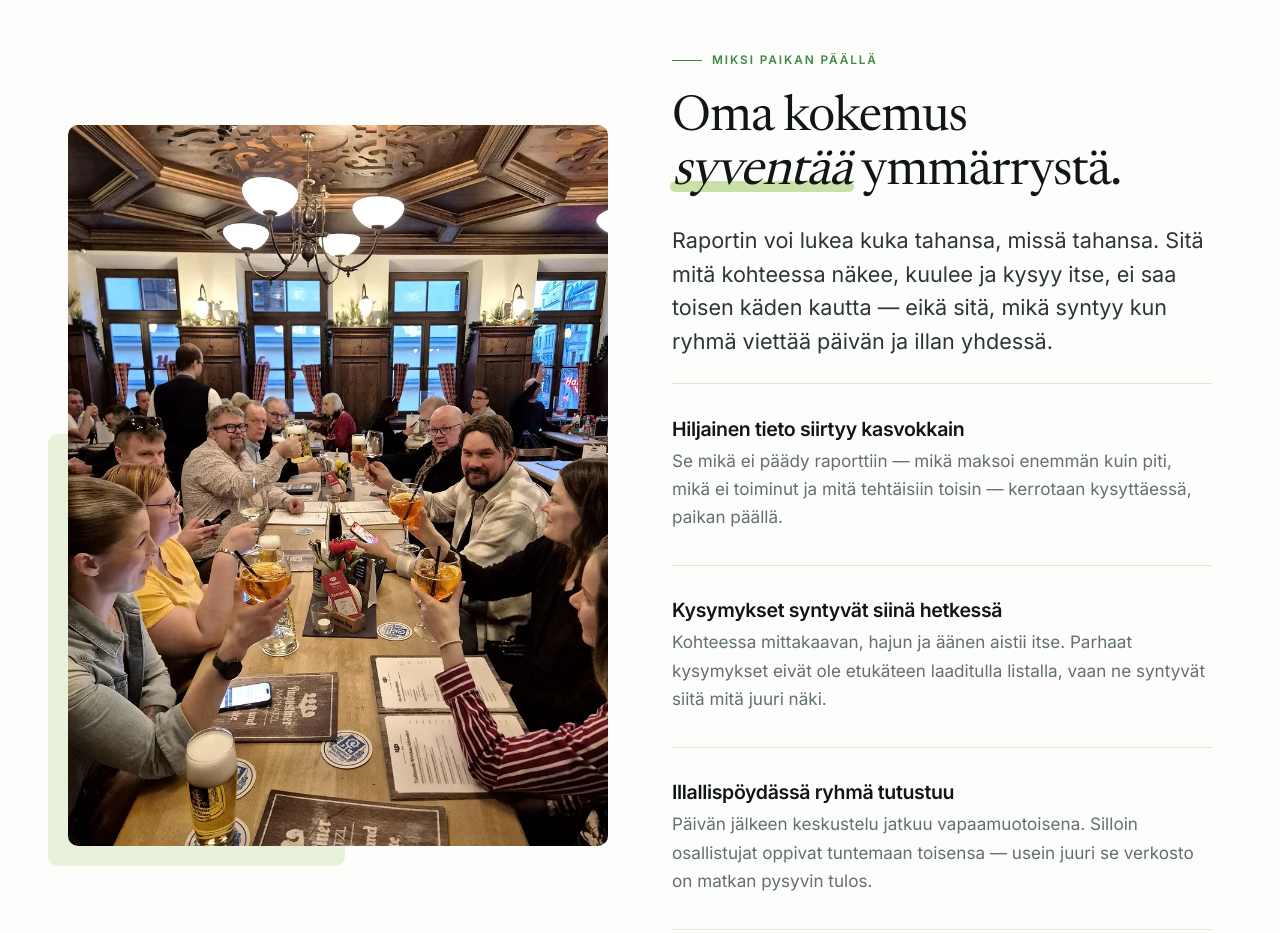
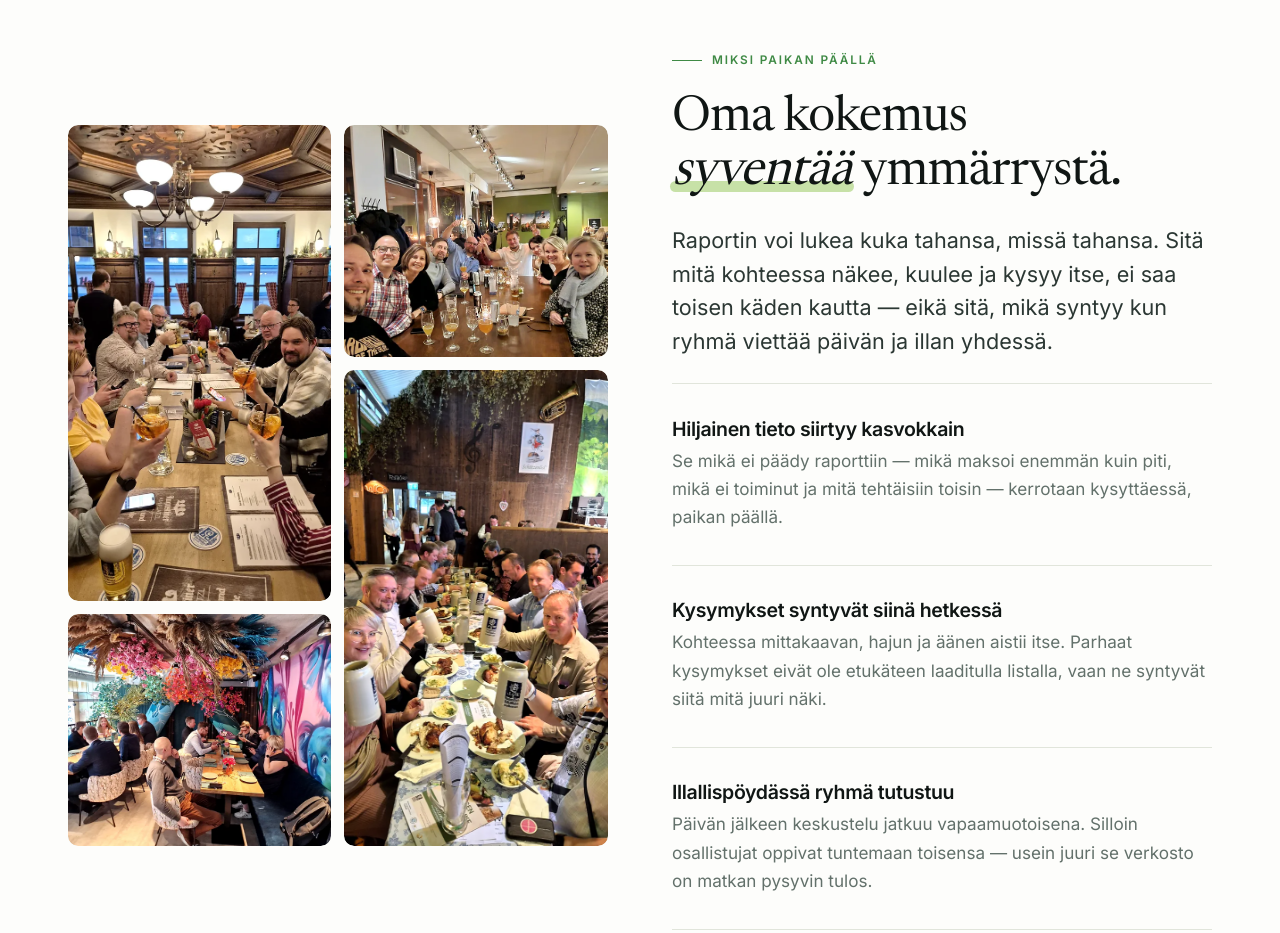
Before and after one commit to TittaWin/FinDera-uusi-sivusto, a plain HTML site: page index.html in a window 1280 px wide. Shown: the part 3140-4073 px from the top of the page. Drawn offline with Linux system fonts and the light colour scheme.

Commit message:
Vaihda "Miksi paikan päällä" -osion kuva kollaasiksi
Yhden kuvan tilalla neljä ravintolailtakuvaa tuulimyllyasetelmassa: kaksi
korkeaa ja kaksi matalaa ruutua vuorottelevat niin, että molemmat palstat
ovat yhtä korkeat ja kollaasi täyttää tekstin viereisen palstan siististi.

- Uusi .collage-komponentti; ruudut rajautuvat object-fit: cover -säännöllä
- Kuvat kahtena kokona, mobiilissa ladataan pienemmät
- Kollaasin takaa jätetään .split__media-koristelaatta pois, koska se näkyi
  ruutujen välistä

Co-Authored-By: Claude Opus 5 <noreply@anthropic.com>

```diff
--- a/assets/css/style.css
+++ b/assets/css/style.css
@@ -781,6 +781,38 @@ p:last-child { margin-bottom: 0; }
 }
 .mosaic__cell:hover::after { opacity: .1; }
 
+/* Kuvakollaasi — neljä ruutua tuulimyllyasetelmassa: kaksi korkeaa ja kaksi
+   matalaa vuorottelevat niin, että molemmat palstat ovat yhtä korkeat. */
+.collage {
+  display: grid;
+  grid-template-columns: 1fr 1fr;
+  grid-template-rows: repeat(3, 1fr);
+  gap: clamp(.5rem, 1vw, .8rem);
+  aspect-ratio: 3 / 4;
+}
+.collage__cell {
+  position: relative; overflow: hidden; border-radius: var(--radius-lg);
+  background: var(--paper-3); margin: 0;
+}
+.collage__cell:nth-child(1) { grid-column: 1; grid-row: 1 / 3; }
+.collage__cell:nth-child(2) { grid-column: 2; grid-row: 1; }
+.collage__cell:nth-child(3) { grid-column: 2; grid-row: 2 / 4; }
+.collage__cell:nth-child(4) { grid-column: 1; grid-row: 3; }
+.collage__cell picture { display: block; height: 100%; }
+.collage__cell img {
+  position: absolute; inset: 0;
+  width: 100%; height: 100%; object-fit: cover;
+  border-radius: 0;
+  transition: transform 1.3s var(--ease);
+}
+.collage__cell:hover img { transform: scale(1.06); }
+.collage__cell::after {
+  content: ""; position: absolute; inset: 0;
+  background: var(--forest-deep); opacity: 0;
+  transition: opacity .5s var(--ease); pointer-events: none;
+}
+.collage__cell:hover::after { opacity: .1; }
+
 /* Kaksi palstaa kuvalla */
 .split {
   display: grid; grid-template-columns: minmax(0, 1fr) minmax(0, 1fr);
@@ -834,6 +866,8 @@ p:last-child { margin-bottom: 0; }
   transition: transform .7s var(--ease);
 }
 .split:hover .split__media::before { transform: translate(-6px, 6px); }
+/* Kollaasin takana koristelaatta näkyisi ruutujen välistä — jätetään pois */
+.split__media--collage::before { display: none; }
 
 /* Sisennetty CTA-kaista */
 .cta-band {
--- a/index.html
+++ b/index.html
@@ -310,11 +310,37 @@
 <section class="section" id="paikan-paalla" style="scroll-margin-top:6rem">
   <div class="wrap">
     <div class="split">
-      <div class="split__media" data-reveal="scale">
-        <picture>
-          <source srcset="assets/img/paikan-paalla-560.webp 560w, assets/img/paikan-paalla-900.webp 900w" sizes="(max-width: 860px) 92vw, 45vw" type="image/webp">
-          <img class="img-load" src="assets/img/paikan-paalla.jpg" alt="Matkaryhmä pitkän pöydän ääressä saksalaisessa ravintolassa, lasit koholla." width="900" height="1200" loading="lazy" decoding="async">
-        </picture>
+      <div class="split__media split__media--collage" data-reveal="scale">
+        <div class="collage">
+          <figure class="collage__cell">
+            <picture>
+              <source media="(max-width: 820px)" srcset="assets/img/illat-1-500.webp" type="image/webp">
+              <source srcset="assets/img/illat-1-800.webp" type="image/webp">
+              <img class="img-load" src="assets/img/illat-1.jpg" alt="Matkaryhmä pitkän pöydän ääressä saksalaisessa ravintolassa, lasit koholla." width="800" height="1067" loading="lazy" decoding="async">
+            </picture>
+          </figure>
+          <figure class="collage__cell">
+            <picture>
+              <source media="(max-width: 820px)" srcset="assets/img/illat-2-500.webp" type="image/webp">
+              <source srcset="assets/img/illat-2-800.webp" type="image/webp">
+              <img class="img-load" src="assets/img/illat-2.jpg" alt="Osallistujat yhteisen illallispöydän ääressä oluttuvassa." width="800" height="600" loading="lazy" decoding="async">
+            </picture>
+          </figure>
+          <figure class="collage__cell">
+            <picture>
+              <source media="(max-width: 820px)" srcset="assets/img/illat-3-500.webp" type="image/webp">
+              <source srcset="assets/img/illat-3-800.webp" type="image/webp">
+              <img class="img-load" src="assets/img/illat-3.jpg" alt="Ryhmä kilistämässä oluttuopeilla saksalaisessa juhlateltassa." width="800" height="1067" loading="lazy" decoding="async">
+            </picture>
+          </figure>
+          <figure class="collage__cell">
+            <picture>
+              <source media="(max-width: 820px)" srcset="assets/img/illat-4-500.webp" type="image/webp">
+              <source srcset="assets/img/illat-4-800.webp" type="image/webp">
+              <img class="img-load" src="assets/img/illat-4.jpg" alt="Osallistujat keskustelemassa ravintolan pöydissä illallisen merkeissä." width="800" height="600" loading="lazy" decoding="async">
+            </picture>
+          </figure>
+        </div>
       </div>
       <div>
         <p class="eyebrow" data-reveal data-i18n="onsite.eyebrow">Miksi paikan päällä</p>
```
Also changed, not shown: assets/img/illat-1-500.webp (added), assets/img/illat-1-800.webp (added), assets/img/illat-1.jpg (added), assets/img/illat-2-500.webp (added), assets/img/illat-2-800.webp (added), assets/img/illat-2.jpg (added), assets/img/illat-3-500.webp (added), assets/img/illat-3-800.webp (added), assets/img/illat-3.jpg (added), assets/img/illat-4-500.webp (added), assets/img/illat-4-800.webp (added), assets/img/illat-4.jpg (added), assets/img/paikan-paalla-560.webp (deleted), assets/img/paikan-paalla-900.webp (deleted), 1 more files, 1 other file.
